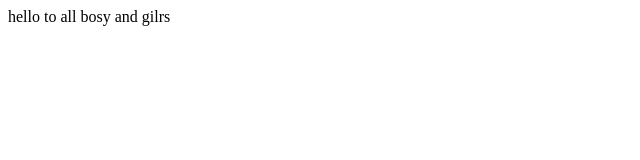
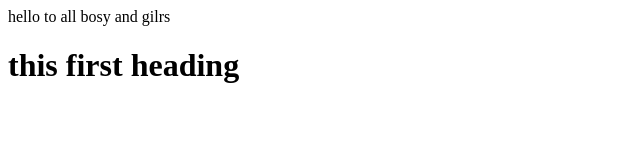
Before and after one commit to karthickthirumal/githubfiles, a plain HTML site: page index.html in a window 1280 px wide. Shown: the whole page, without its empty margins (0-640 px from the left). Drawn offline with Linux system fonts and the light colour scheme.

Commit message:
Update index.html

```diff
--- a/index.html
+++ b/index.html
@@ -1 +1,2 @@
 hello to all bosy and gilrs
+<h1> this first heading</h1>
```
